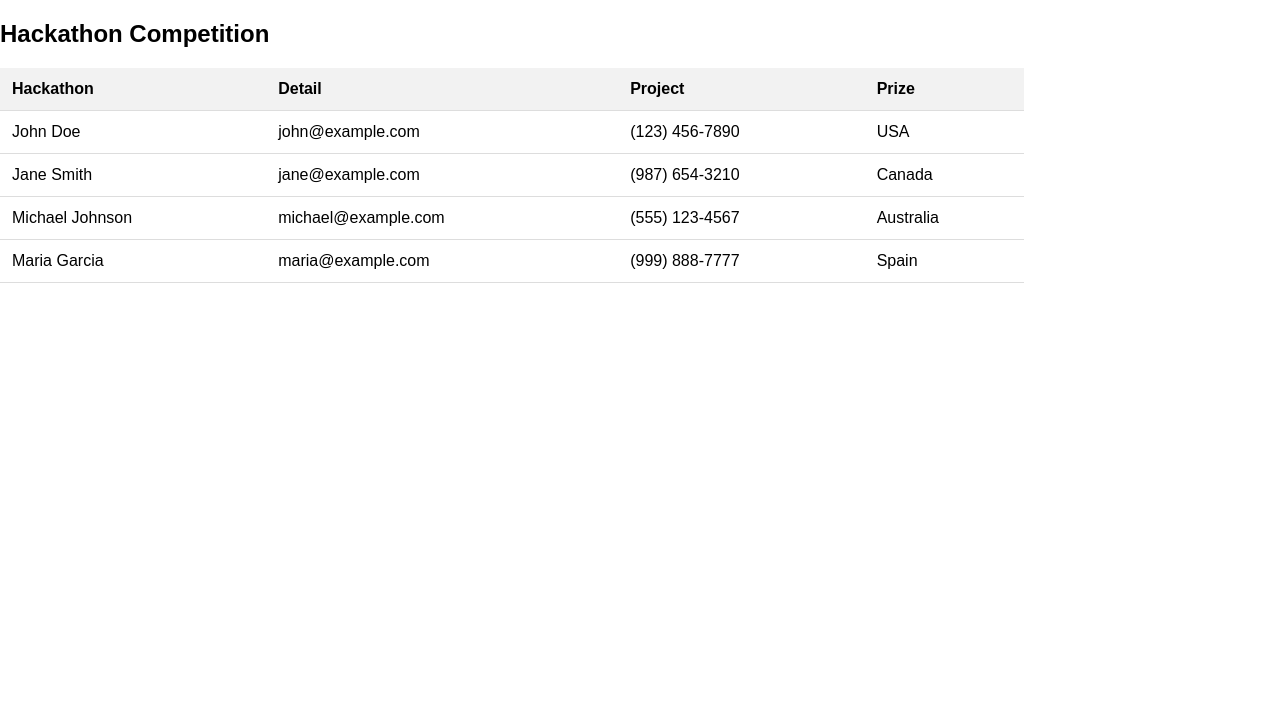
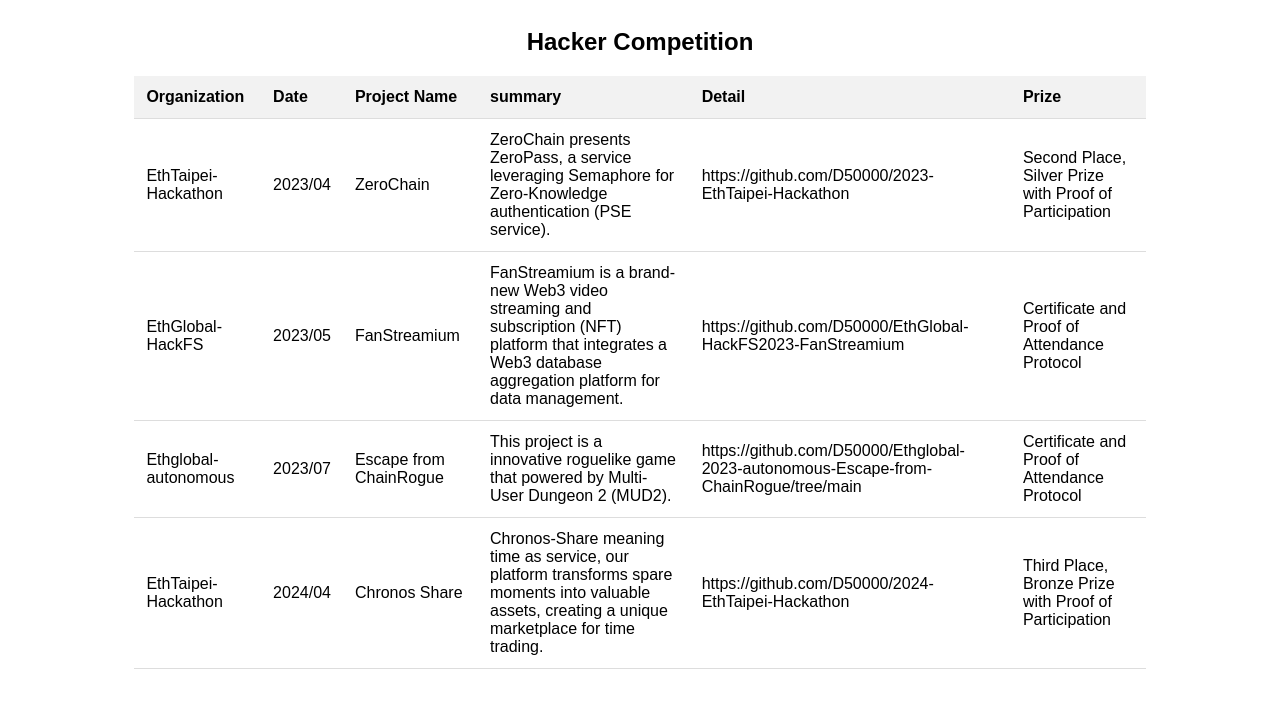
Before and after one commit to D50000/Bounty-Hunter, a plain HTML site: page index.html in a window 1280 px wide. Drawn offline with Linux system fonts and the light colour scheme.

Commit message:
Complete information

```diff
--- a/index.html
+++ b/index.html
@@ -3,11 +3,16 @@
   <head>
     <meta charset="UTF-8" />
     <meta name="viewport" content="width=device-width, initial-scale=1.0" />
-    <title>Fancy Table Example</title>
+    <title>Bounty-Hunter 🏆</title>
     <style>
       body {
-        margin: auto 0;
         font-family: Arial, sans-serif;
+      }
+
+      .container {
+        display: flex;
+        flex-direction: column;
+        align-items: center;
       }
 
       table {
@@ -36,43 +41,71 @@
     </style>
   </head>
   <body>
-    <h2>Hackathon Competition</h2>
+    <div class="container">
+      <h2>Hacker Competition</h2>
 
       <table>
         <thead>
           <tr>
-          <th>Hackathon</th>
+            <th>Organization</th>
+            <th>Date</th>
+            <th>Project Name</th>
+            <th>summary</th>
             <th>Detail</th>
-          <th>Project</th>
             <th>Prize</th>
           </tr>
         </thead>
         <tbody>
           <tr>
-          <td>John Doe</td>
-          <td>john@example.com</td>
-          <td>(123) 456-7890</td>
-          <td>USA</td>
+            <td>EthTaipei-Hackathon</td>
+            <td>2023/04</td>
+            <td>ZeroChain</td>
+            <td>
+              ZeroChain presents ZeroPass, a service leveraging Semaphore for
+              Zero-Knowledge authentication (PSE service).
+            </td>
+            <td>https://github.com/D50000/2023-EthTaipei-Hackathon</td>
+            <td>Second Place, Silver Prize with Proof of Participation</td>
           </tr>
           <tr>
-          <td>Jane Smith</td>
-          <td>jane@example.com</td>
-          <td>(987) 654-3210</td>
-          <td>Canada</td>
+            <td>EthGlobal-HackFS</td>
+            <td>2023/05</td>
+            <td>FanStreamium</td>
+            <td>
+              FanStreamium is a brand-new Web3 video streaming and subscription
+              (NFT) platform that integrates a Web3 database aggregation
+              platform for data management.
+            </td>
+            <td>https://github.com/D50000/EthGlobal-HackFS2023-FanStreamium</td>
+            <td>Certificate and Proof of Attendance Protocol</td>
           </tr>
           <tr>
-          <td>Michael Johnson</td>
-          <td>michael@example.com</td>
-          <td>(555) 123-4567</td>
-          <td>Australia</td>
+            <td>Ethglobal-autonomous</td>
+            <td>2023/07</td>
+            <td>Escape from ChainRogue</td>
+            <td>
+              This project is a innovative roguelike game that powered by
+              Multi-User Dungeon 2 (MUD2).
+            </td>
+            <td>
+              https://github.com/D50000/Ethglobal-2023-autonomous-Escape-from-ChainRogue/tree/main
+            </td>
+            <td>Certificate and Proof of Attendance Protocol</td>
           </tr>
           <tr>
-          <td>Maria Garcia</td>
-          <td>maria@example.com</td>
-          <td>(999) 888-7777</td>
-          <td>Spain</td>
+            <td>EthTaipei-Hackathon</td>
+            <td>2024/04</td>
+            <td>Chronos Share</td>
+            <td>
+              Chronos-Share meaning time as service, our platform transforms
+              spare moments into valuable assets, creating a unique marketplace
+              for time trading.
+            </td>
+            <td>https://github.com/D50000/2024-EthTaipei-Hackathon</td>
+            <td>Third Place, Bronze Prize with Proof of Participation</td>
           </tr>
         </tbody>
       </table>
+    </div>
   </body>
 </html>
```
Lines whose indentation alone changed are shown as unchanged.
